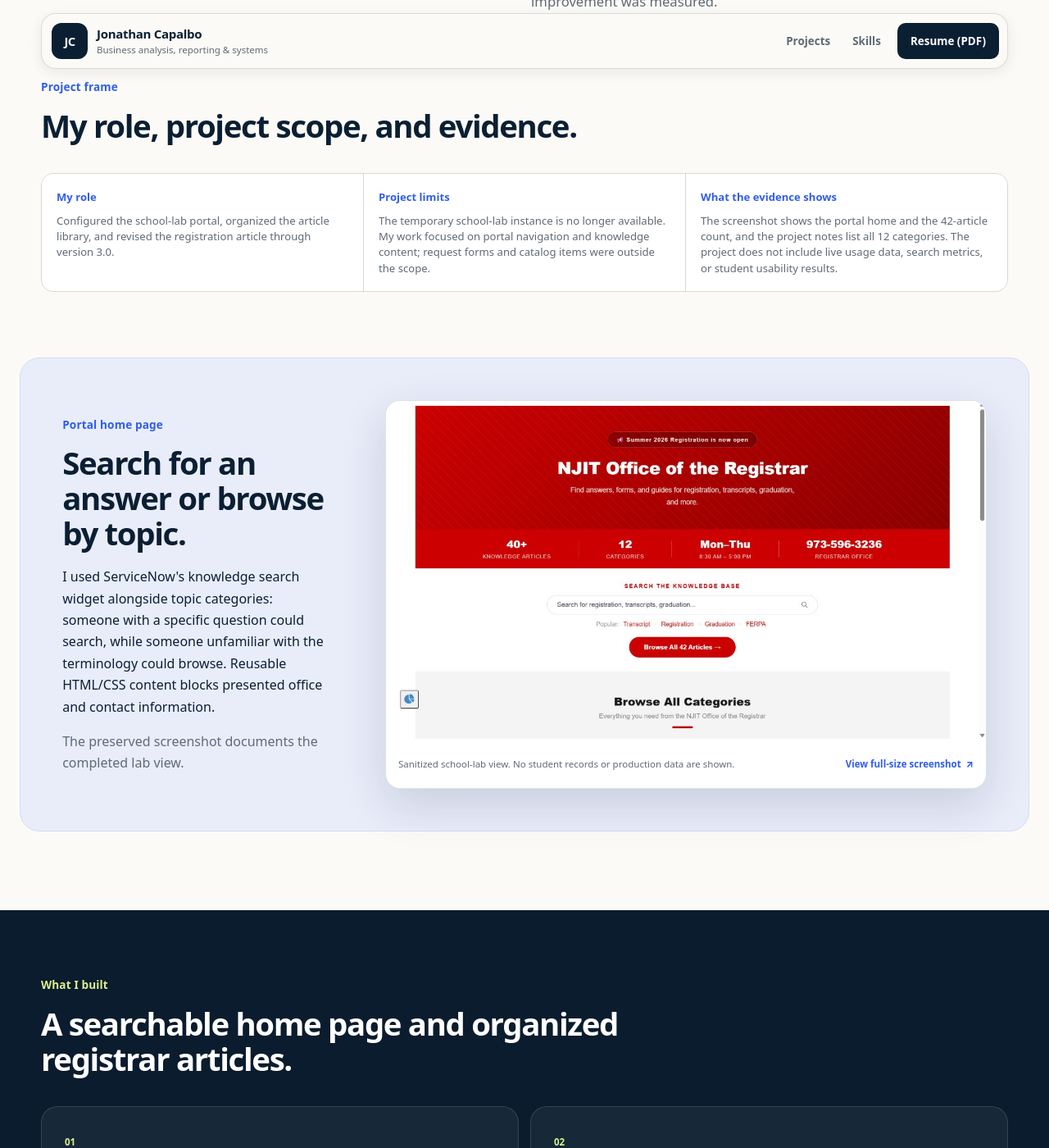
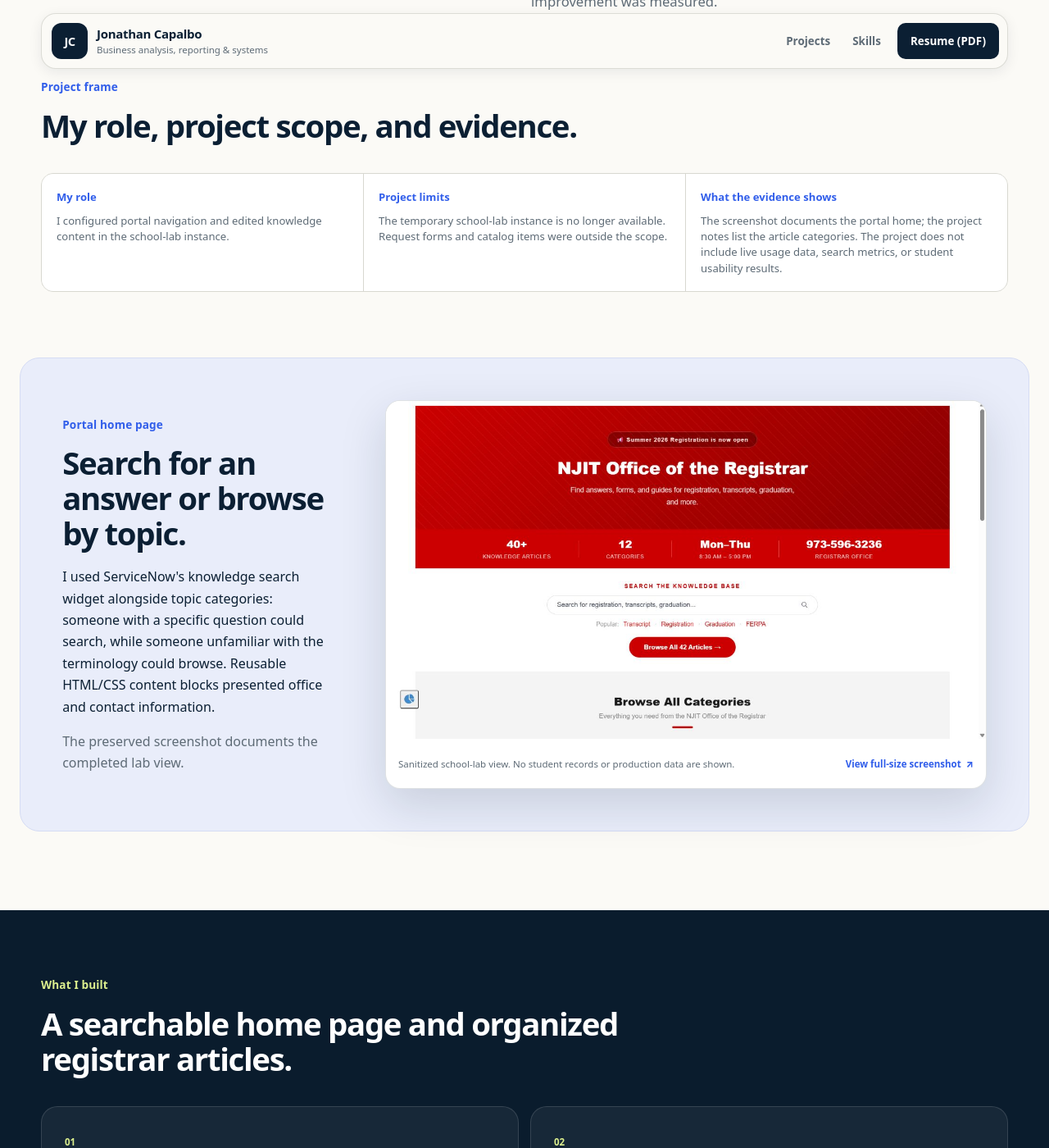
Before and after one commit to jon314159/JonathanCapalbo.me, a Jekyll site: the page servicenow-njit-registrar.html, which Jekyll copies as it is, in a window 1280 px wide and 1400 px high, scrolled down 1101 px. Shown: the whole window at 82% size. Built offline with Jekyll 4.4.1, drawn with Linux system fonts in a browser that asks for light colours; some of the changed text lies outside the part shown.

Commit message:
Clarify portfolio and resume wording

```diff
--- a/index.html
+++ b/index.html
@@ -78,7 +78,6 @@
       <section class="work-section" id="projects">
         <div class="section work-inner">
           <div class="section-heading compact-heading">
-            <p class="eyebrow">Selected work</p>
             <h2>Selected projects.</h2>
           </div>
 
--- a/servicenow-njit-registrar.html
+++ b/servicenow-njit-registrar.html
@@ -81,9 +81,9 @@
           <h2 id="project-frame-title">My role, project scope, and evidence.</h2>
         </div>
         <div class="project-detail-grid">
-          <div><span>My role</span><p>Configured the school-lab portal, organized the article library, and revised the registration article through version 3.0.</p></div>
-          <div><span>Project limits</span><p>The temporary school-lab instance is no longer available. My work focused on portal navigation and knowledge content; request forms and catalog items were outside the scope.</p></div>
-          <div><span>What the evidence shows</span><p>The screenshot shows the portal home and the 42-article count, and the project notes list all 12 categories. The project does not include live usage data, search metrics, or student usability results.</p></div>
+          <div><span>My role</span><p>I configured portal navigation and edited knowledge content in the school-lab instance.</p></div>
+          <div><span>Project limits</span><p>The temporary school-lab instance is no longer available. Request forms and catalog items were outside the scope.</p></div>
+          <div><span>What the evidence shows</span><p>The screenshot documents the portal home; the project notes list the article categories. The project does not include live usage data, search metrics, or student usability results.</p></div>
         </div>
       </section>
 
@@ -116,7 +116,7 @@
             <article>
               <span>02</span>
               <h3>Article organization</h3>
-              <p>Organized 42 lab articles into 12 categories, including registration, transcripts, FERPA, graduation, policies, and withdrawals. My documented article revision was the registration guide.</p>
+              <p>Categories covered registration, transcripts, FERPA, graduation, policies, and withdrawals.</p>
             </article>
             <article>
               <span>03</span>
@@ -143,7 +143,7 @@
         <div class="revision-copy">
           <p class="eyebrow">Example revision</p>
           <h2>Organize registration guidance for step-by-step scanning.</h2>
-          <p>In the project, I revised the registration article through version 3.0. The recreated excerpt starts with a short overview, separates preparation from the registration steps, explains common errors, and uses tables for holds and deadlines.</p>
+          <p>The recreated excerpt is based on my version 3.0 registration guide, which separates preparation from the registration steps.</p>
           <ul class="plain-checklist">
             <li>Short overview before detailed instructions</li>
             <li>Numbered registration steps in task order</li>
--- a/sql-movie-rental.html
+++ b/sql-movie-rental.html
@@ -105,7 +105,7 @@
             <li><strong>One open rental per copy:</strong> the same copy can have two open rentals with different checkout dates. This also duplicates the copy in the view. A future revision should enforce one active checkout per copy.</li>
             <li><strong>Optional rating:</strong> an empty movie rating is permitted. The rating constraint checks supplied values; it does not make a rating mandatory.</li>
           </ul>
-          <p>These findings remain visible in the published assignment rather than being silently corrected. No production use or business results are claimed.</p>
+          <p>The published assignment retains these limitations. No production use or business results are claimed.</p>
         </div>
         <div class="button-row">
           <a class="button button-secondary" href="downloads/Movie_Rental_Validation.sql" download>Download validation checks</a>
--- a/tools/resume_content.json
+++ b/tools/resume_content.json
@@ -15,8 +15,8 @@
       "location": "Remote",
       "bullets": [
         "Reviewed customer records and available options across about 25 daily interactions, documenting decisions, follow-up, and cross-team handoffs in CSG and other internal systems.",
-        "Built Power Automate flows to filter reports and post results to Teams, distribute daily Excel reports through scheduled emails, and send scheduled messages and confirmation emails.",
-        "Investigated customer-record, policy, procedure, and system questions using current resources and internal support partners."
+        "Built Power Automate flows to post filtered reports to Teams. Automated daily Excel report distribution by email, scheduled messages, and confirmation emails.",
+        "Investigated account and system questions by checking customer records, reviewing policies and procedures, and consulting internal support teams."
       ]
     },
     {
@@ -60,7 +60,7 @@
     "business-analysis": {
       "output": "resume.pdf",
       "headline": "Business Analysis &amp; Junior Business Systems",
-      "summary": "Customer operations professional pursuing entry-level business analysis and business systems roles. Experience investigating issues and automating internal report distribution with Power Automate; portfolio process planning and Excel reporting, plus academic SQL and ServiceNow work.",
+      "summary": "Customer operations professional pursuing entry-level business analysis and business systems roles. Experience investigating issues and automating internal report distribution with Power Automate. Portfolio projects cover process mapping, requirements, and Excel reporting; academic work includes SQL and ServiceNow.",
       "skills": [
         "<b>Professional:</b> CSG, Power Automate, issue investigation, documentation, prioritization, and handoffs.",
         "<b>Portfolio:</b> Process mapping, requirements, acceptance criteria, UAT planning; Excel reporting.",
```
Also changed, not shown: 2 other files.
